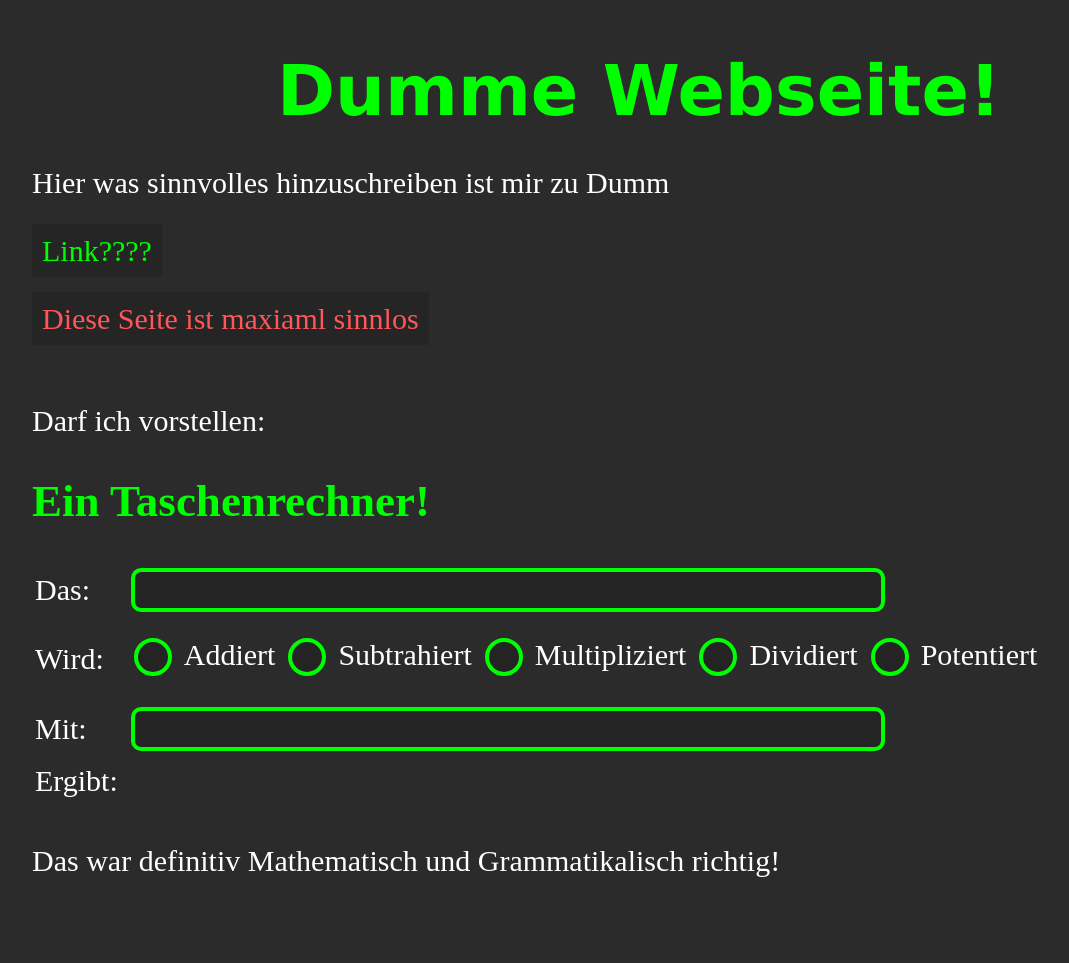
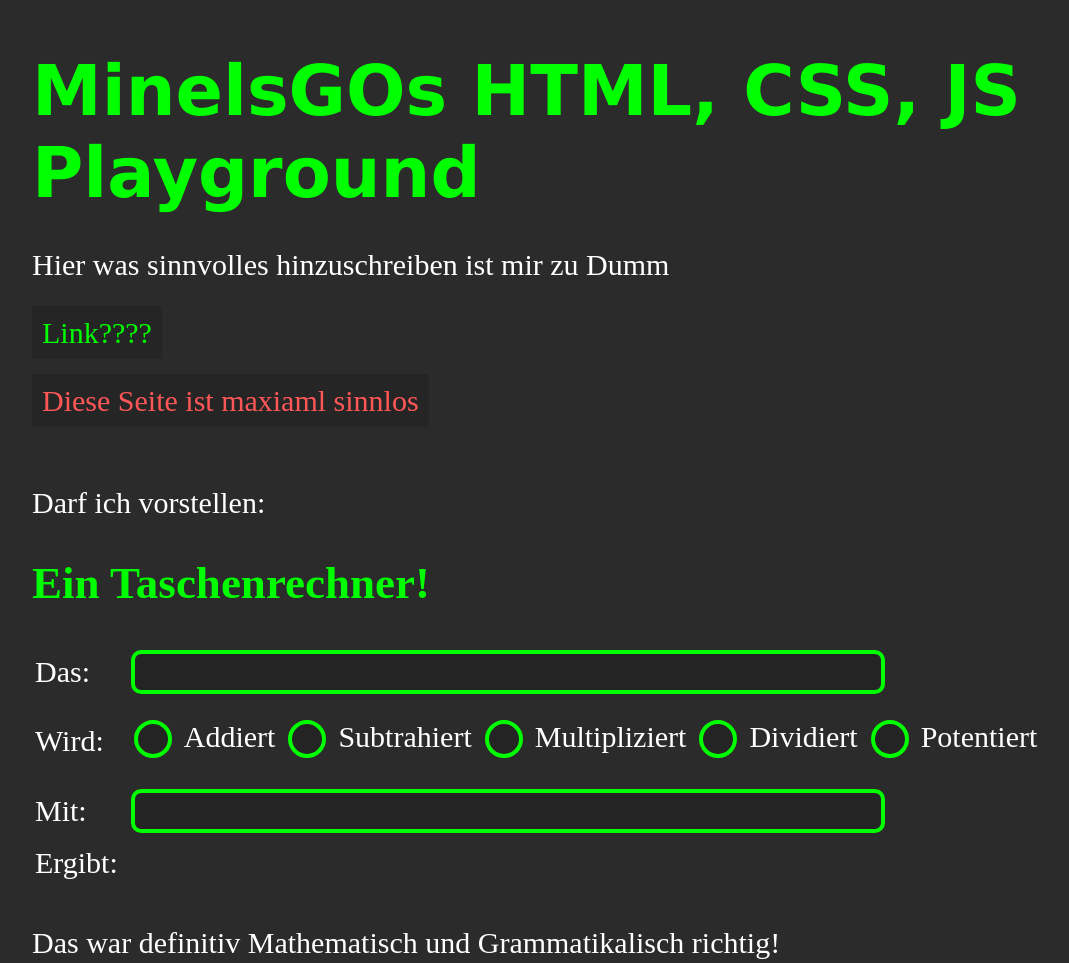
Before and after one commit to Minelsgo/minelsgo.github.io, a plain HTML site: page index.html in a window 1280 px wide. Shown: the whole page, without its empty margins (26-1095 px from the left). Before the commit the page ends 886 px from the top, so only its background shows below. Drawn offline with Linux system fonts and the light colour scheme.

Commit message:
Richtiger Tittel verändert

```diff
--- a/index.html
+++ b/index.html
@@ -7,7 +7,7 @@
 </head>
 <body>
     <link rel="stylesheet" href="main.css">
-    <h1>Dumme Webseite! </h1> <br>
+    <h1>MinelsGOs HTML, CSS, JS Playground </h1> <br>
     Hier was sinnvolles hinzuschreiben ist mir zu Dumm<br>
     <br>
     <a href="https://youtube.com/minelsgo">Link????</a><br>
```
